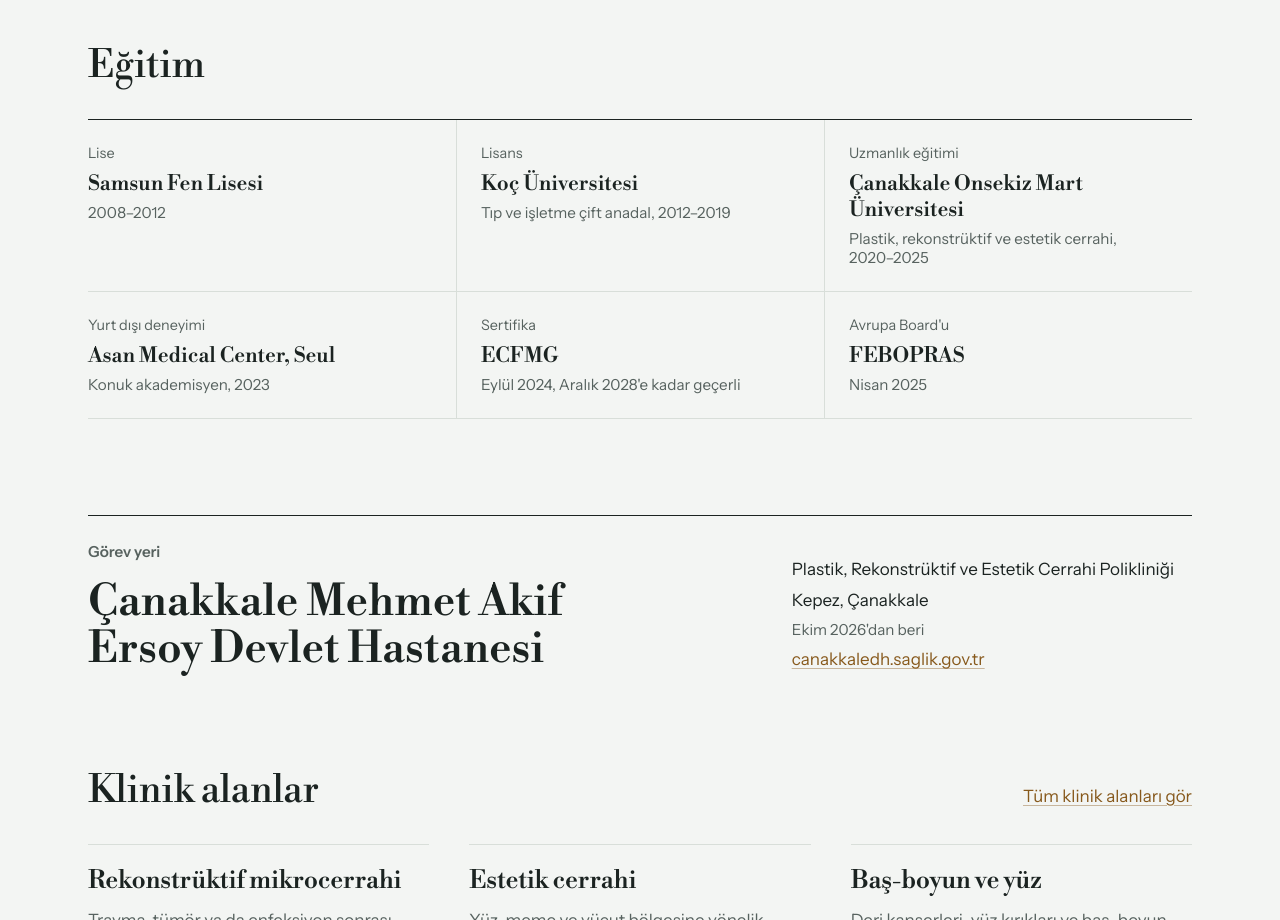
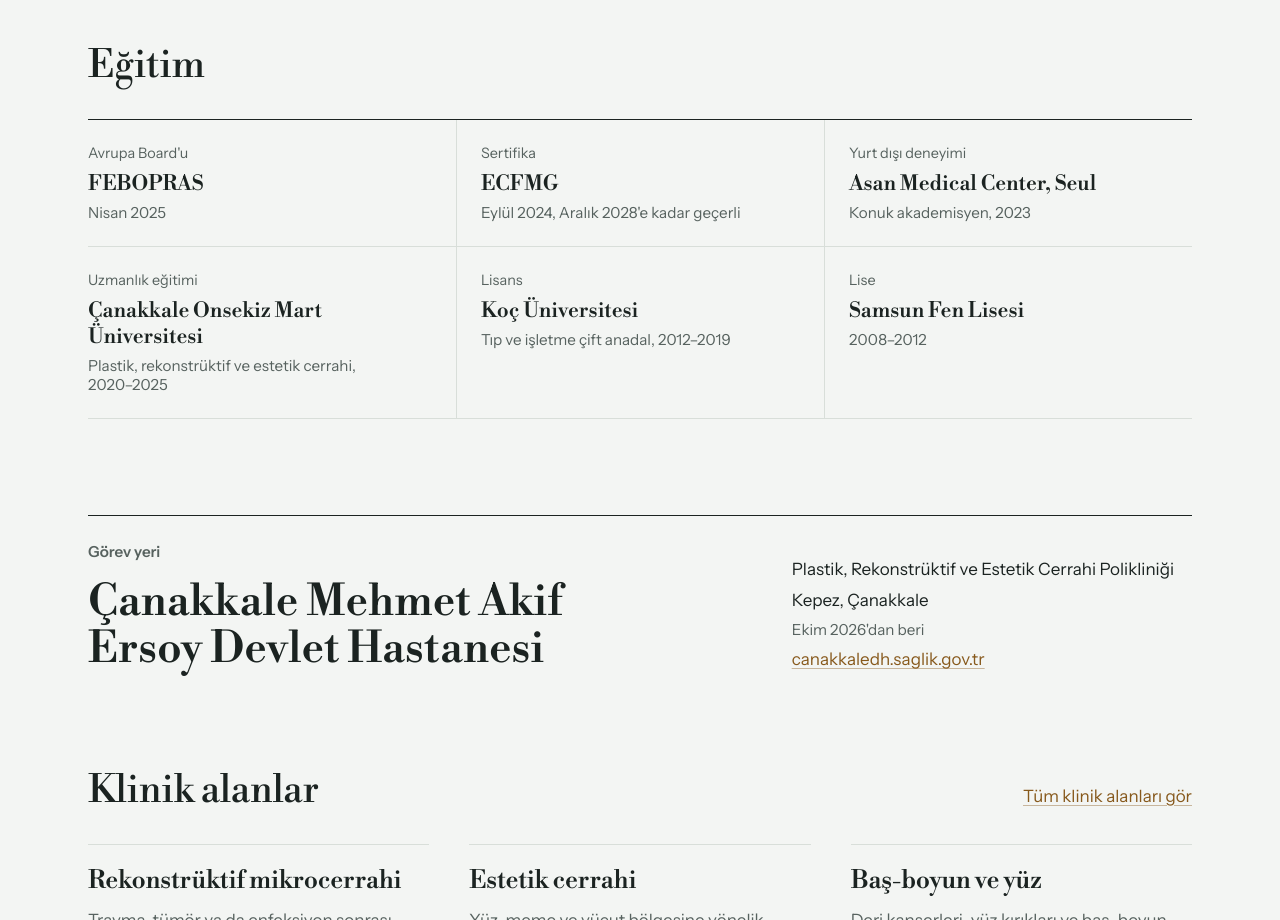
Before and after one commit to caghanb/website, a plain HTML site: page index.html in a window 1280 px wide. Shown: the part 840-1760 px from the top of the page. Drawn offline with nearby package versions, Linux system fonts and the light colour scheme.

Commit message:
Home page: list the education path newest first
Co-Authored-By: Claude Opus 5.5 <noreply@anthropic.com>
Claude-Session: https://claude.ai/code/session_01JdUFqmmo6pz99ZM2VMThCc

```diff
--- a/index.html
+++ b/index.html
@@ -551,7 +551,7 @@ const PAGES = {
 
   <section class="sec">
     <h2>${t({ tr: "Eğitim", en: "Education" })}</h2>
-    <dl class="facts">${EDU_PATH.map(x => `
+    <dl class="facts">${EDU_PATH.slice().reverse().map(x => `
       <div><dt>${t(x.k)}</dt><dd>${t(x.v)}</dd><dd class="s">${t(x.s)}</dd></div>`).join("")}
     </dl>
   </section>
```
